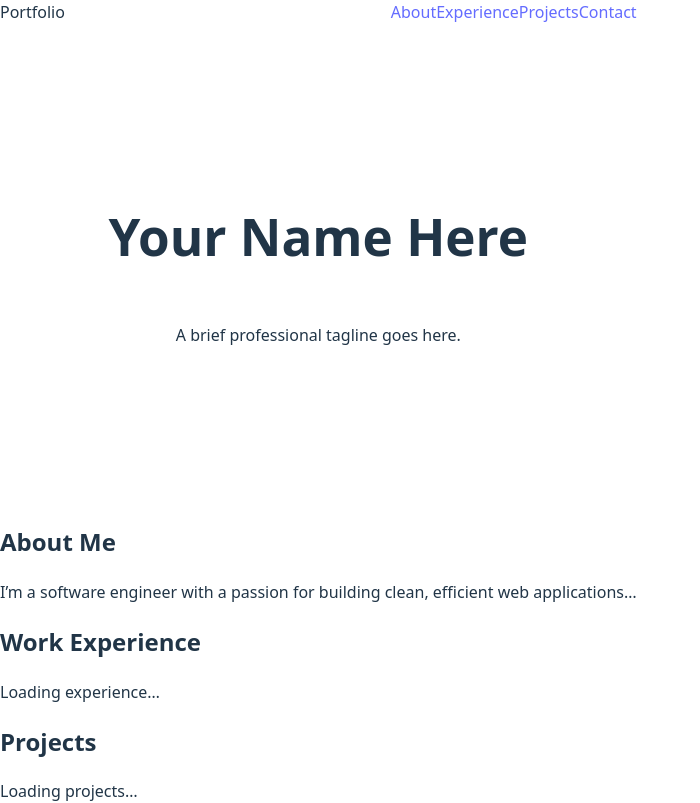
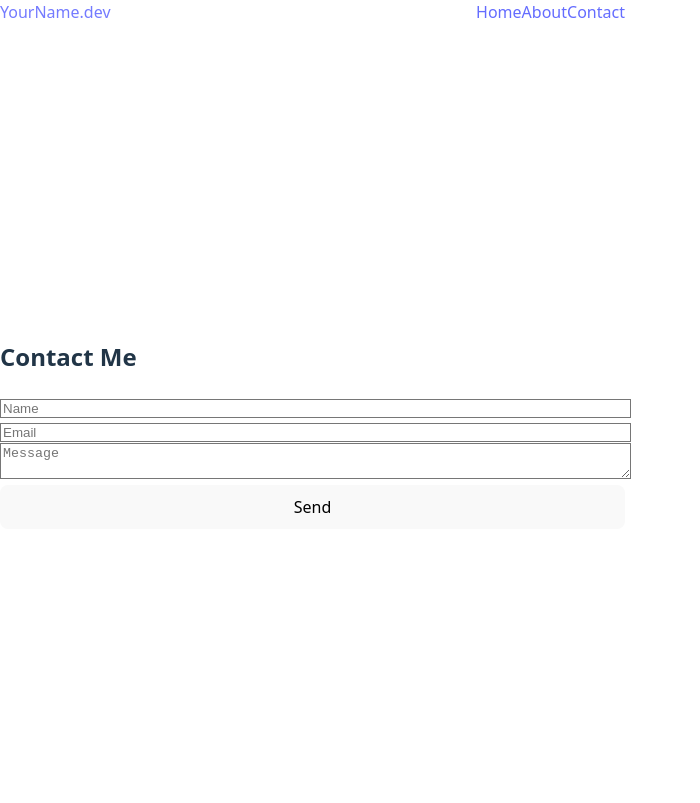
Before and after one commit to icombe/icombe.github.io, a React (Vite) app in the folder web/: page /contact in a window 1280 px wide. Shown: the top 803 px of the page, without its empty margins (0-700 px from the left). Built offline with nearby package versions, Linux system fonts and the light colour scheme.

Commit message:
Added desired pages, fixed navbar

```diff
--- a/web/package.json
+++ b/web/package.json
@@ -12,7 +12,8 @@
   },
   "dependencies": {
     "react": "^19.1.0",
-    "react-dom": "^19.1.0"
+    "react-dom": "^19.1.0",
+    "react-router-dom": "^7.6.2"
   },
   "devDependencies": {
     "@eslint/js": "^9.25.0",
--- a/web/src/App.jsx
+++ b/web/src/App.jsx
@@ -1,23 +1,19 @@
+import { BrowserRouter, Routes, Route } from "react-router-dom";
 import Navbar from "./components/Navbar";
-import Hero from "./components/Hero";
-import About from "./components/About";
-import Experience from "./components/Experience";
-import Projects from "./components/Projects";
-import ContactForm from "./components/ContactForm";
-import Footer from "./components/Footer";
+
+import Home from "./pages/Home";
+import AboutPage from "./pages/About";
+import ContactPage from "./pages/Contact";
 
 export default function App() {
   return (
-    <>
+    <BrowserRouter>
       <Navbar />
-      <main>
-        <Hero />
-        <About />
-        <Experience />
-        <Projects />
-        <ContactForm />
-      </main>
-      <Footer />
-    </>
+      <Routes>
+        <Route path="/" element={<Home />} />
+        <Route path="/about" element={<AboutPage />} />
+        <Route path="/contact" element={<ContactPage />} />
+      </Routes>
+    </BrowserRouter>
   );
 }
--- a/web/src/components/Navbar.jsx
+++ b/web/src/components/Navbar.jsx
@@ -1,14 +1,17 @@
 // src/components/Navbar.jsx
+import { Link } from "react-router-dom";
+
 export default function Navbar() {
   return (
-    <nav className="w-full bg-white shadow-md">
+    <nav className="w-full bg-primary-900 text-white shadow-md">
       <div className="max-w-4xl mx-auto flex items-center justify-between p-4">
-        <span className="font-bold text-xl">Portfolio</span>
+        <Link to="/" className="font-bold text-2xl">
+          YourName.dev
+        </Link>
         <div className="space-x-4">
-          <a href="#about" className="hover:underline">About</a>
-          <a href="#experience" className="hover:underline">Experience</a>
-          <a href="#projects" className="hover:underline">Projects</a>
-          <a href="#contact" className="hover:underline">Contact</a>
+          <Link to="/" className="hover:underline">Home</Link>
+          <Link to="/about" className="hover:underline">About</Link>
+          <Link to="/contact" className="hover:underline">Contact</Link>
         </div>
       </div>
     </nav>
--- /dev/null
+++ b/web/src/pages/About.jsx
@@ -0,0 +1,6 @@
+// src/pages/About.jsx
+import About from "../components/About";  // your existing About section
+
+export default function AboutPage() {
+  return <About />;
+}
--- /dev/null
+++ b/web/src/pages/Contact.jsx
@@ -0,0 +1,10 @@
+// src/pages/Contact.jsx
+import ContactForm from "../components/ContactForm";
+
+export default function ContactPage() {
+  return (
+    <div className="min-h-screen flex items-center justify-center bg-dark">
+      <ContactForm />
+    </div>
+  );
+}
--- /dev/null
+++ b/web/src/pages/Home.jsx
@@ -0,0 +1,15 @@
+import Hero from "../components/Hero";
+import About from "../components/About";
+import Experience from "../components/Experience";
+import Projects from "../components/Projects";
+
+export default function Home() {
+  return (
+    <>
+      <Hero />
+      <About />
+      <Experience />
+      <Projects />
+    </>
+  );
+}
--- a/web/tailwind.config.cjs
+++ b/web/tailwind.config.cjs
@@ -1,6 +1,28 @@
 /** @type {import('tailwindcss').Config} */
 module.exports = {
   content: ["./index.html","./src/**/*.{js,jsx,ts,tsx}"],
-  theme: { extend: {} },
+  theme: {
+    extend: {
+      colors: {
+        primary: {
+          50:  '#f2f8fc',
+          100: '#d9eaf6',
+          200: '#b3d4ec',
+          300: '#8cbde2',
+          400: '#669fda',
+          500: '#347fcb', // your dark blue
+          600: '#2e6fb7',
+          700: '#26599a',
+          800: '#1f447d',
+          900: '#173059'
+        },
+        dark: {
+          DEFAULT: '#121212', // near-black background
+          100: '#1e1e1e',
+          200: '#181818'
+        }
+      }
+    },
+  },
   plugins: [],
 }
```
Also changed, not shown: 1 other file (tests, documents, lock files or other folders).
